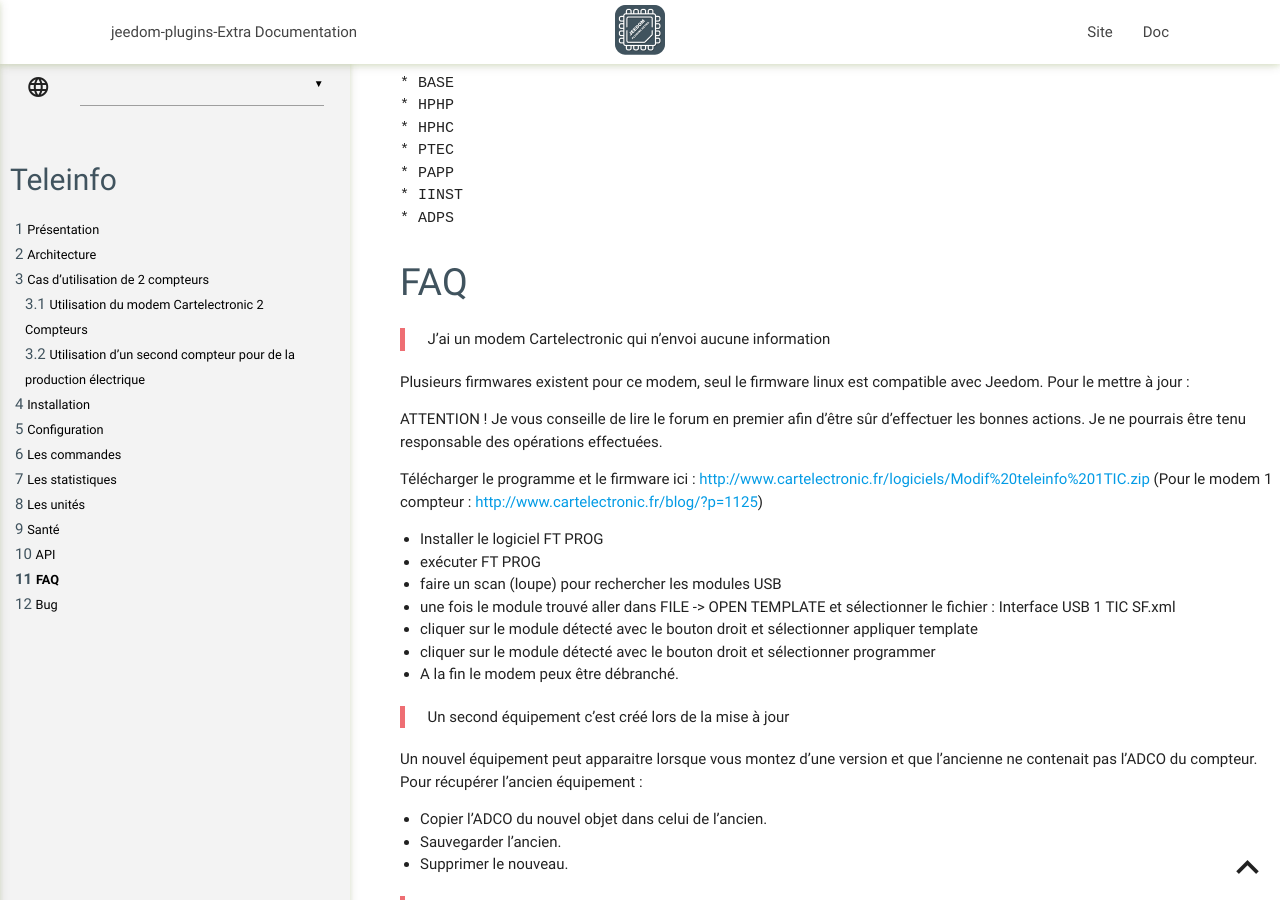
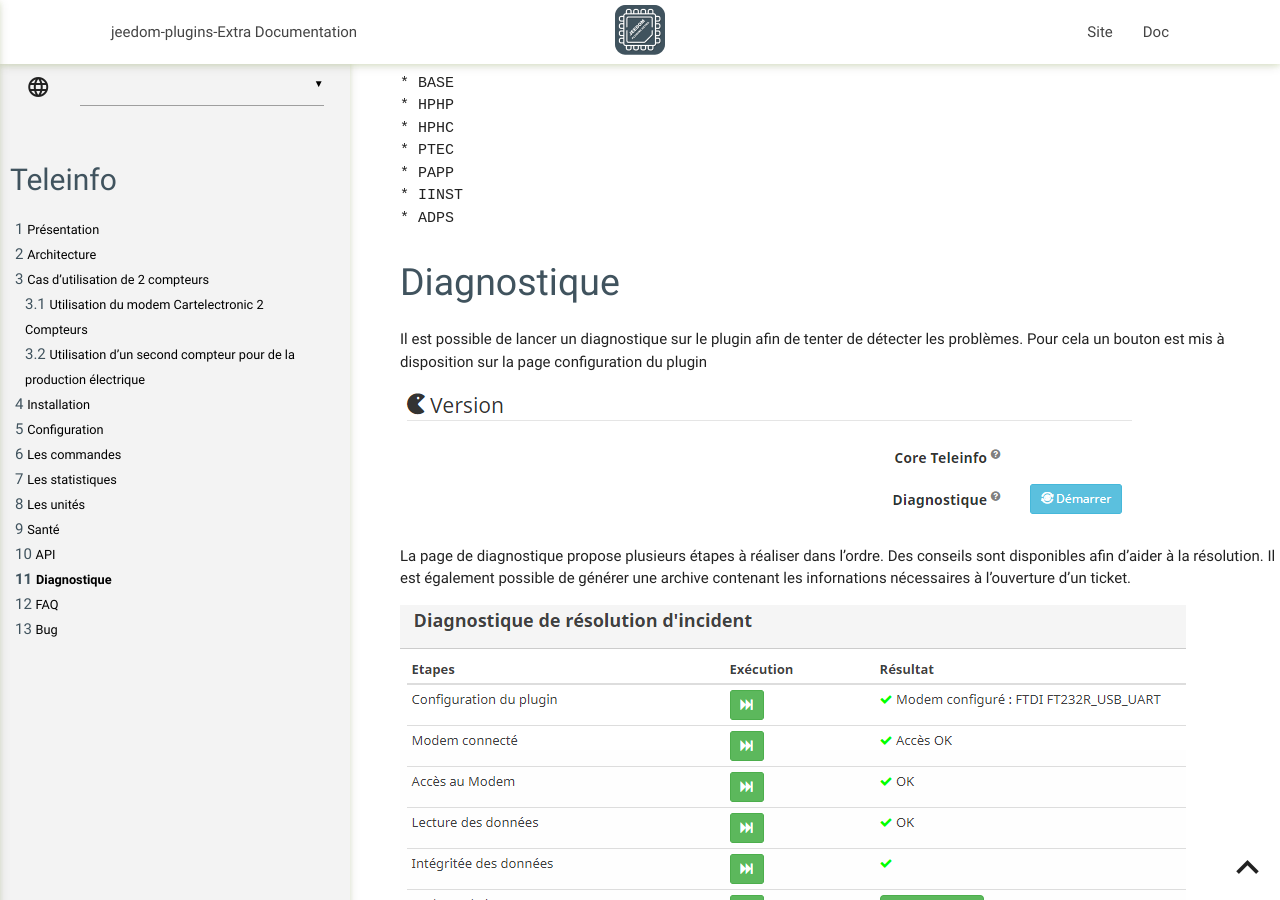
Before and after one commit to NextDom/plugin-teleinfo, a Jekyll site: the page built from docs/fr_FR/index.md, in a window 1280 px wide and 900 px high, scrolled down 5556 px. Built offline with Jekyll 4.4.1, drawn with Linux system fonts in a browser that asks for light colours; our own code applies the rules of GitHub Pages for plain Markdown files.

Commit message:
Documentation

```diff
--- /dev/null
+++ b/docs/fr_FR/diagnostic.md
@@ -0,0 +1,12 @@
+Diagnostique
+===
+Il est possible de lancer un diagnostique sur le plugin afin de tenter de détecter les problèmes.
+Pour cela un bouton est mis à disposition sur la page configuration du plugin
+
+![teleinfodiag1](../images/teleinformation_diagnostic1.png)
+
+La page de diagnostique propose plusieurs étapes à réaliser dans l'ordre.
+Des conseils sont disponibles afin d'aider à la résolution.
+Il est également possible de générer une archive contenant les infornations nécessaires à l'ouverture d'un ticket.
+
+![teleinfodiag1](../images/teleinformation_diagnostic2.png)
--- a/docs/fr_FR/index.md
+++ b/docs/fr_FR/index.md
@@ -5,5 +5,6 @@
 {% include_relative commandes.md %}
 {% include_relative sante.md %}
 {% include_relative api.md %}
+{% include_relative diagnostic.md %}
 {% include_relative faq.md %}
 {% include_relative bug.md %}
```
Also changed, not shown: docs/images/teleinformation_diagnostic1.png (added), docs/images/teleinformation_diagnostic2.png (added).
